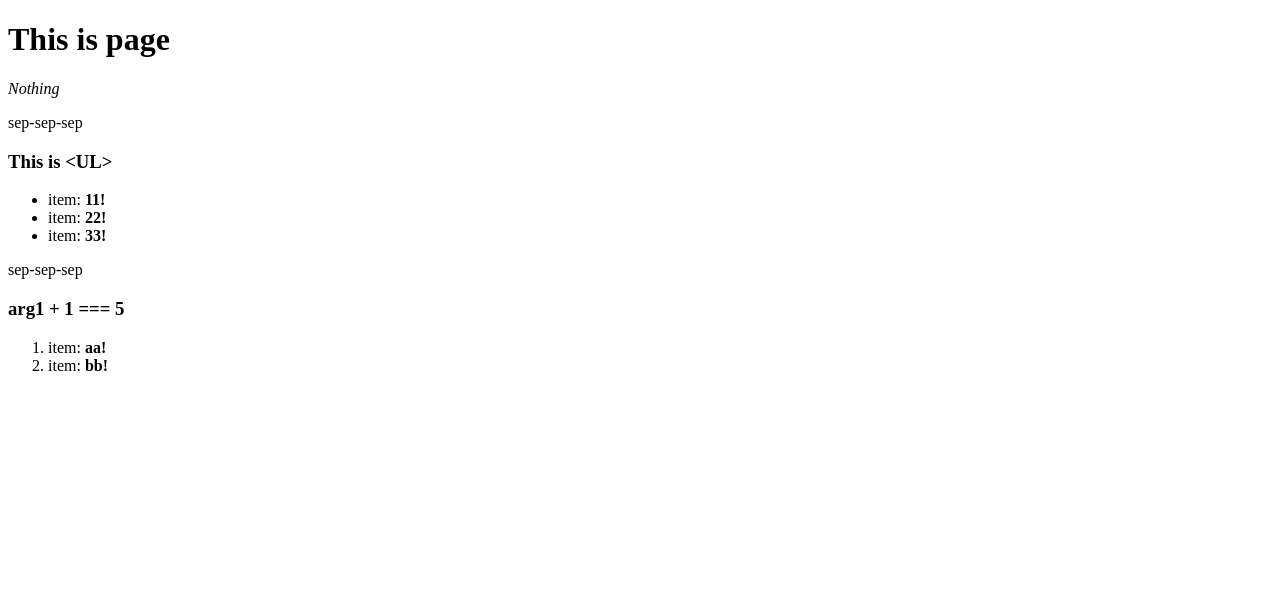
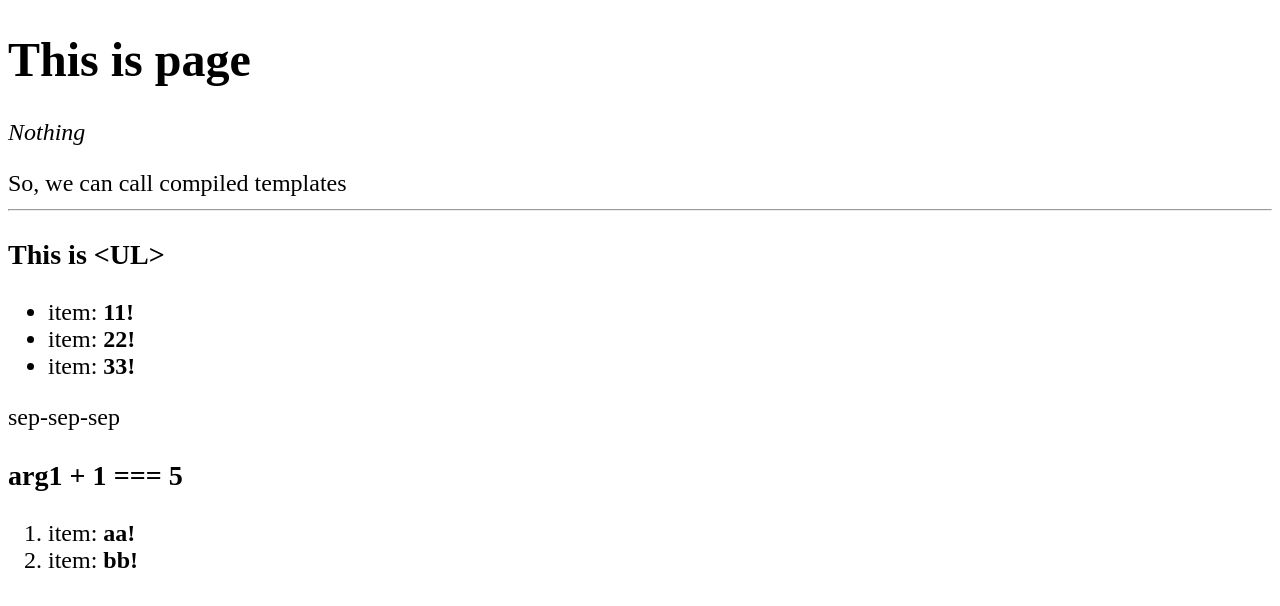
Before and after one commit to hoho/concat.js, a plain HTML site: page concatizer/example.html in a window 1280 px wide. Drawn offline with nearby package versions, Linux system fonts and the light colour scheme.

Commit message:
Adding pure concat.js usage example.

```diff
--- a/concatizer/example.html
+++ b/concatizer/example.html
@@ -5,7 +5,7 @@
 </head>
 <body>
 
-<script src="http://code.jquery.com/jquery-1.10.2.min.js"></script>
+<!--<script src="http://code.jquery.com/jquery-1.10.2.min.js"></script>-->
 <script src="core.js"></script>
 
 <script type="concat.js/template">
@@ -59,7 +59,30 @@
 
 <script>
 
-    // jQuery plugin to call template.
+    // Extending concat.js with .callTemplate() method that calls compiled
+    // templates.
+    $C.define('callTemplate', function(item, index, arr, args) {
+        var name = args[0];
+        args = Array.prototype.slice.call(args, 0);
+        args[0] = {parent: this};
+        $C.tpl[name].apply(this, args);
+    });
+
+    // Now we can simply call templates
+    $C(document.body)
+        .div({style: {'font-size': '150%'}})
+            .callTemplate('page', 'This is page', {})
+            .p()
+                .text('So, we can call compiled templates')
+                .elem('hr')
+            .end(2)
+            .callTemplate('page', null, {list: [11, 22, 33], isUL: true})
+            .callTemplate('sep')
+            .callTemplate('page', null, {list: ['aa', 'bb'], isOL: true})
+    .end(2);
+
+    /*
+    // If we use jQuery, we can create a plugin like this.
     $.fn.$C = function(name) {
         var args = Array.prototype.slice.call(arguments, 0);
 
@@ -68,14 +91,14 @@
             $C.tpl[name].apply(this, args);
         });
     };
-
-    // Calling template with different input.
+    // And use it.
     $('body')
         .$C('page', 'This is page', {})
         .$C('sep')
         .$C('page', null, {list: [11, 22, 33], isUL: true})
         .$C('sep')
         .$C('page', null, {list: ['aa', 'bb'], isOL: true});
+    */
 </script>
 
 </body>
```
